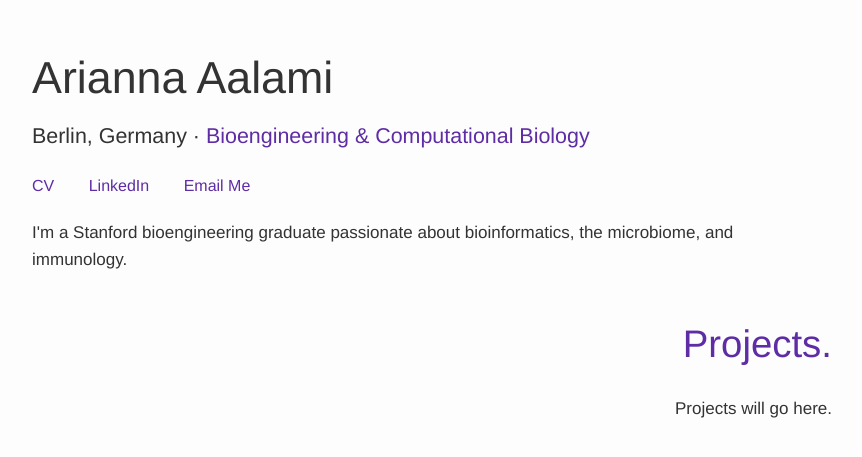
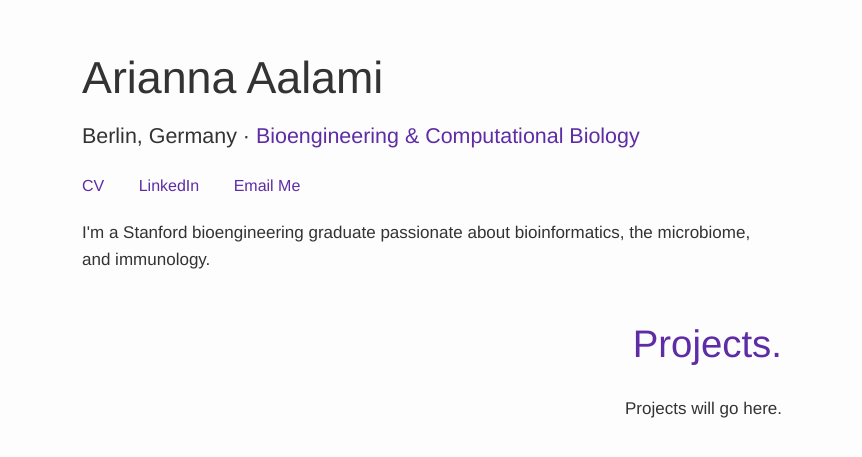
Before and after one commit to ariannaaalami/ariannaaalami.github.io, a plain HTML site: page index.html in a window 1280 px wide. Shown: the part 103-560 px from the top of the page, without its empty margins (208-1070 px from the left). Drawn offline with Linux system fonts and the light colour scheme; a web font is replaced by a local one.

Commit message:
Update index.html

```diff
--- a/index.html
+++ b/index.html
@@ -13,9 +13,9 @@
             font-family: "Helvetica Neue", Arial, sans-serif;
             background-color: #fdfdfd;
             color: #333333;
-            margin-left: 200px;
+            margin-left: 250px;
             margin-top: 75px;
-            margin-right: 200px;
+            margin-right: 250px;
             margin-bottom: 20px;
             padding: 40px;
             line-height: 1.6;
```
